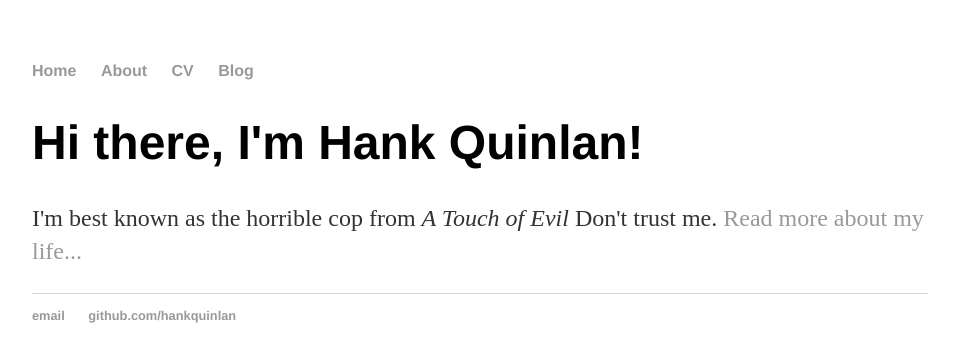
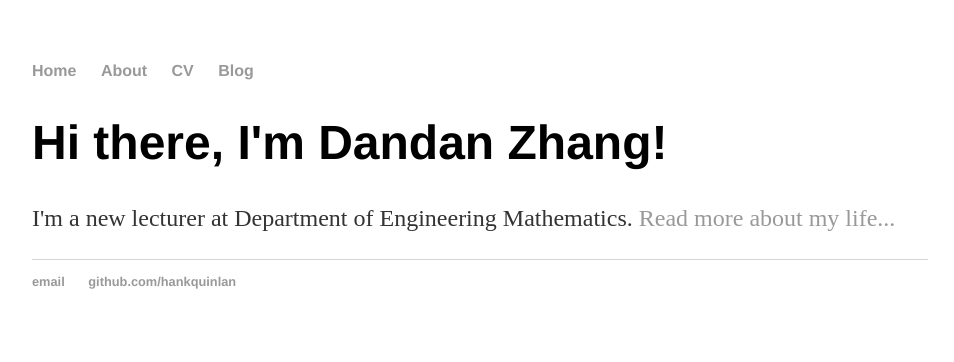
Before and after one commit to ImperialDanDan/ImperialDanDan.github.io, a Jekyll site: the page built from index.html, in a window 1280 px wide. Shown: the top 362 px of the page, without its empty margins (160-1114 px from the left). Built offline with Jekyll 4.4.1, drawn with Linux system fonts in a browser that asks for light colours.

Commit message:
Update index.html

```diff
--- a/index.html
+++ b/index.html
@@ -1,8 +1,8 @@
 ---
 layout: default
-title: Hank Quinlan, Horrible Cop
+title: Dr. Dandan Zhang, University of Bristol
 ---
 <div class="blurb">
-    <h1>Hi there, I'm Hank Quinlan!</h1>
-    <p>I'm best known as the horrible cop from <em>A Touch of Evil</em> Don't trust me. <a href="/about">Read more about my life...</a></p>
+    <h1>Hi there, I'm Dandan Zhang!</h1>
+    <p>I'm a new lecturer at Department of Engineering Mathematics. <a href="/about">Read more about my life...</a></p>
 </div><!-- /.blurb -->
```
